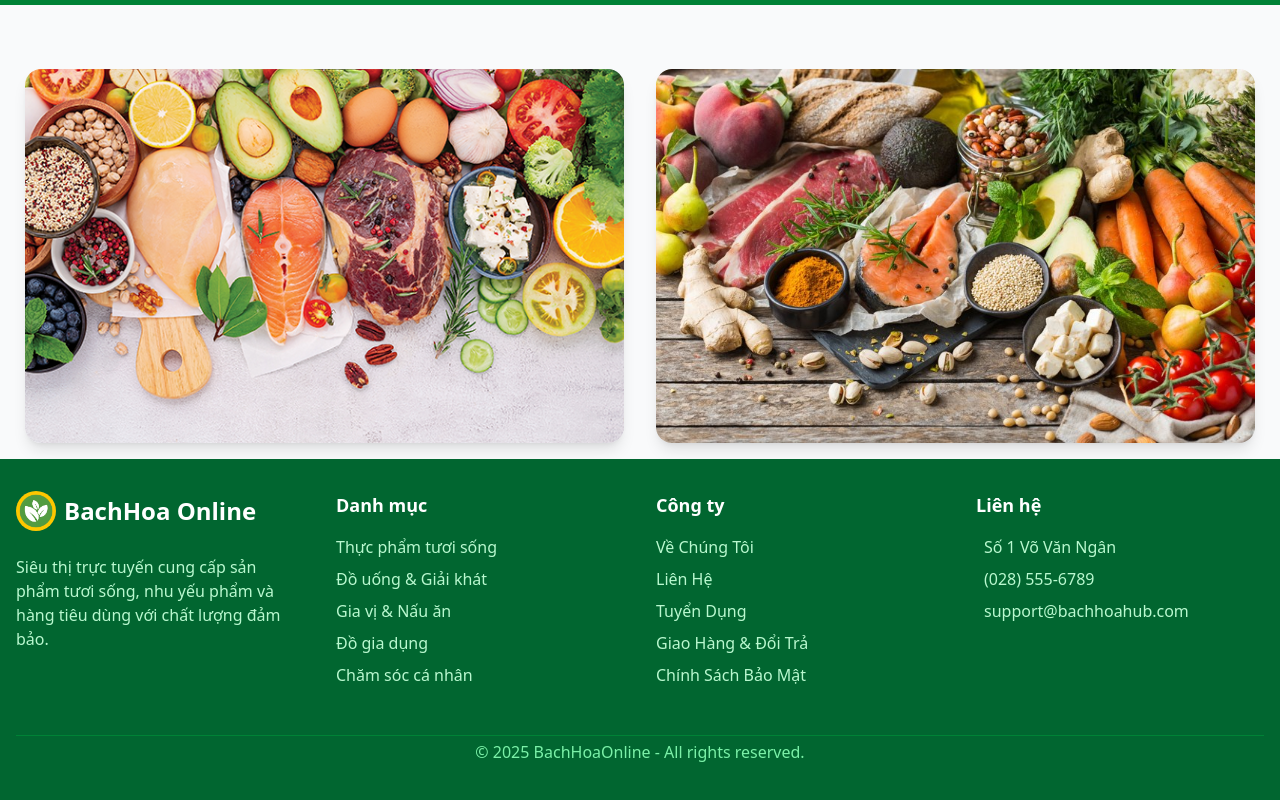
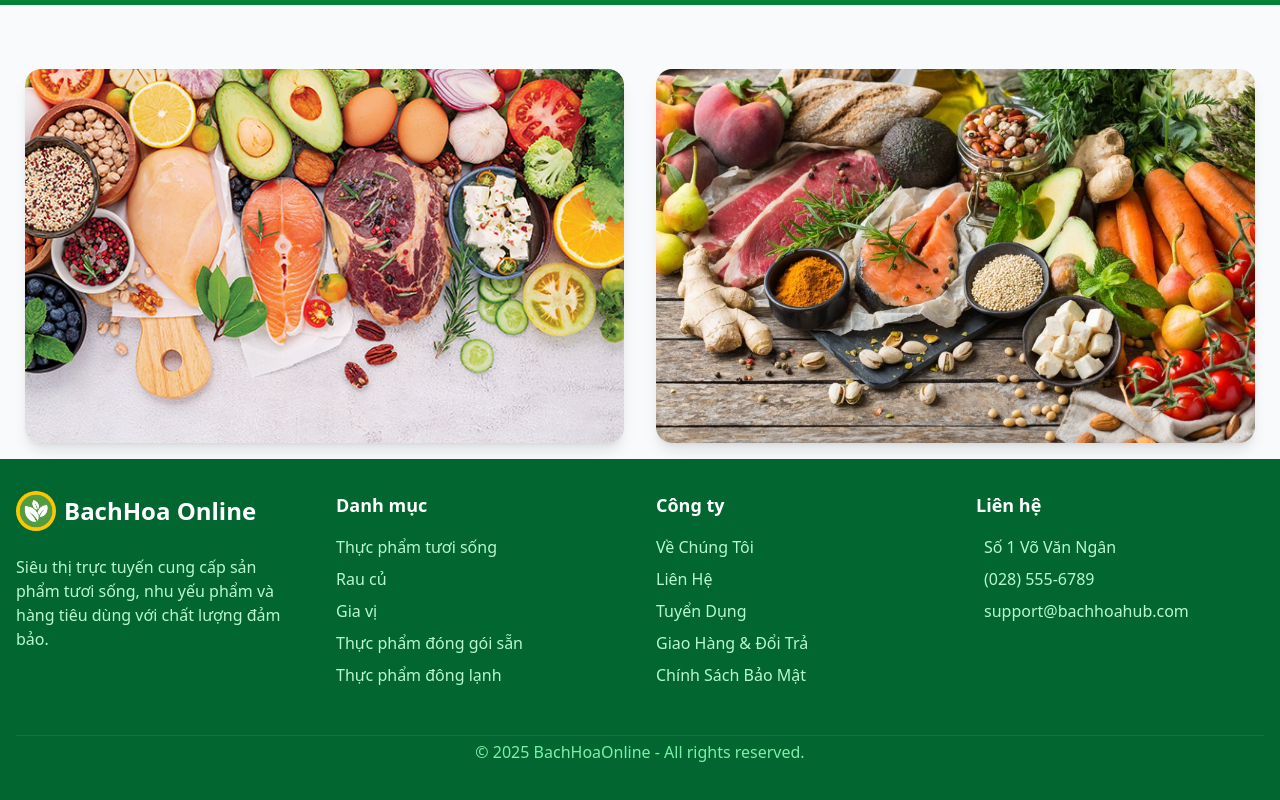
Before and after one commit to trijaze/E-commerce_Website, a React (Vite) app in the folder bachhoa-frontend/: page / in a window 1280 px wide. Shown: the part 428-1228 px from the top of the page. Built offline with nearby package versions, Linux system fonts and the light colour scheme; no server answers.

Commit message:
update Footer.tsx

```diff
--- a/bachhoa-frontend/src/components/layout/Footer.tsx
+++ b/bachhoa-frontend/src/components/layout/Footer.tsx
@@ -41,10 +41,10 @@ export default function Footer() {
             <h3 className="text-lg font-semibold mb-4">Danh mục</h3>
             <ul className="space-y-2">
               <li><a href="#" className="text-green-200 hover:text-yellow-400 transition">Thực phẩm tươi sống</a></li>
-              <li><a href="#" className="text-green-200 hover:text-yellow-400 transition">Đồ uống & Giải khát</a></li>
-              <li><a href="#" className="text-green-200 hover:text-yellow-400 transition">Gia vị & Nấu ăn</a></li>
-              <li><a href="#" className="text-green-200 hover:text-yellow-400 transition">Đồ gia dụng</a></li>
-              <li><a href="#" className="text-green-200 hover:text-yellow-400 transition">Chăm sóc cá nhân</a></li>
+              <li><a href="#" className="text-green-200 hover:text-yellow-400 transition">Rau củ</a></li>
+              <li><a href="#" className="text-green-200 hover:text-yellow-400 transition">Gia vị</a></li>
+              <li><a href="#" className="text-green-200 hover:text-yellow-400 transition">Thực phẩm đóng gói sẵn</a></li>
+              <li><a href="#" className="text-green-200 hover:text-yellow-400 transition">Thực phẩm đông lạnh</a></li>
             </ul>
           </div>
 
```
